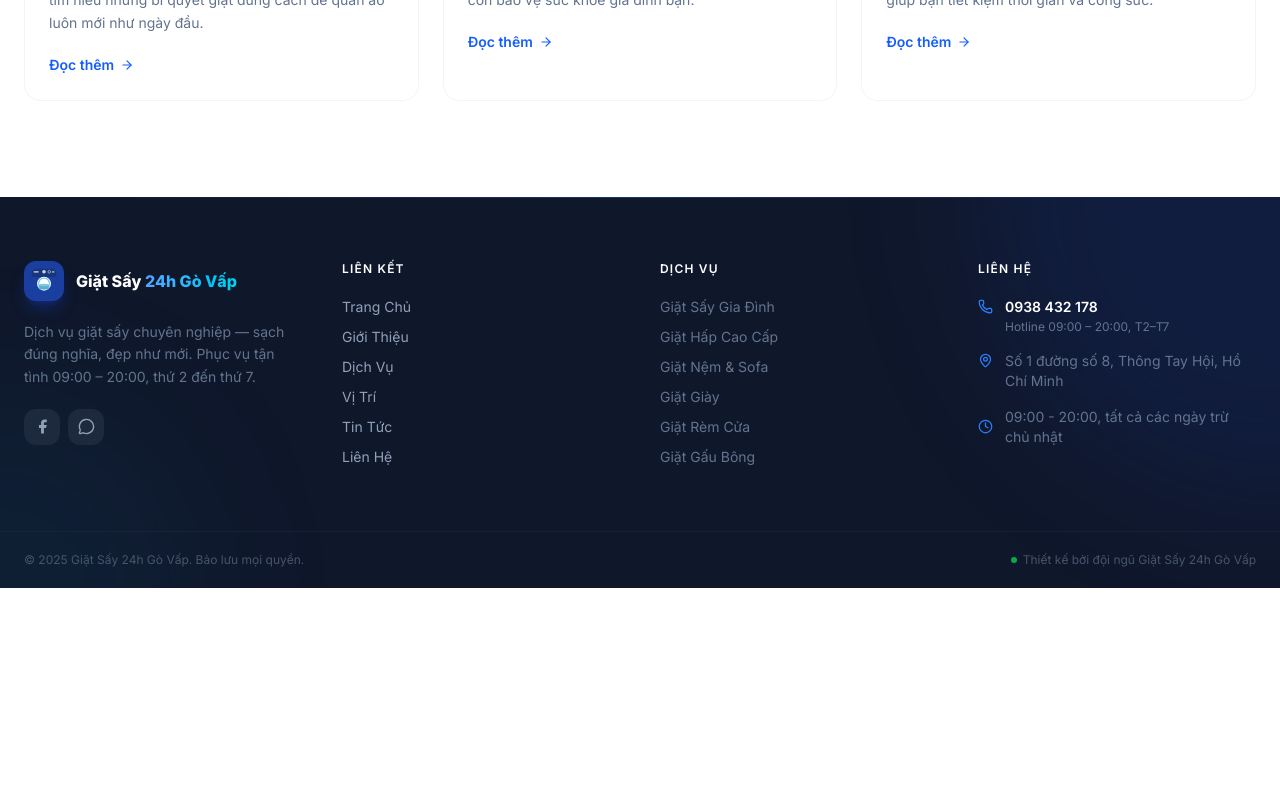
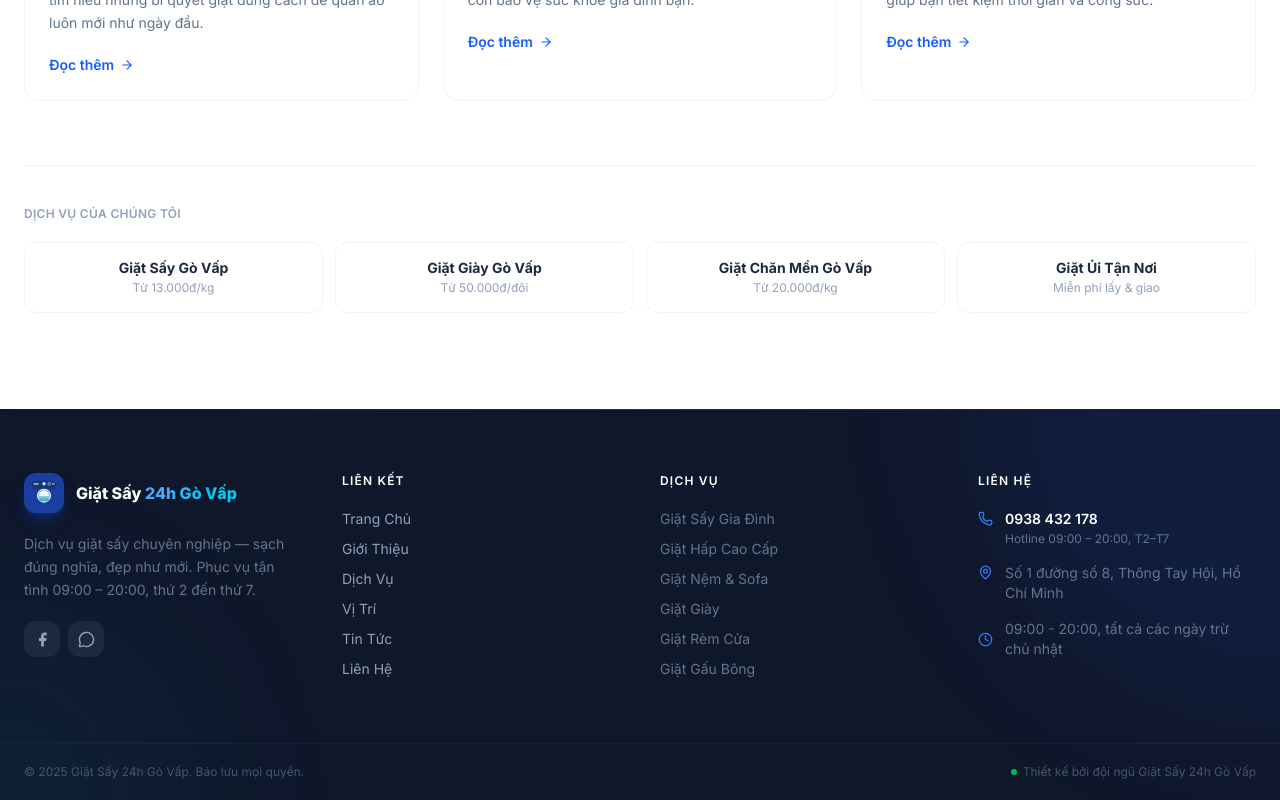
Before and after one commit to haiphan5289/giat-say-trang-dang, a Next.js app in the folder web/: page /tin-tuc in a window 1280 px wide. Shown: the part 706-1506 px from the top of the page. Before the commit the page ends 1294 px from the top, so only its background shows below. Built offline with nearby package versions, Linux system fonts and the light colour scheme.

Commit message:
[Revenue][CRE-] update goal seo

```diff
--- a/web/src/app/layout.tsx
+++ b/web/src/app/layout.tsx
@@ -65,9 +65,9 @@ const jsonLd = {
   },
   aggregateRating: {
     "@type": "AggregateRating",
-    ratingValue: "4.9",
+    ratingValue: "5.0",
     bestRating: "5",
-    reviewCount: "500",
+    reviewCount: "11",
   },
 };
 
--- a/web/src/app/tin-tuc/page.tsx
+++ b/web/src/app/tin-tuc/page.tsx
@@ -4,6 +4,13 @@ import Link from "next/link";
 import { newsPosts } from "@/data/news";
 import { ArrowLeft, ArrowRight, Calendar, Tag } from "lucide-react";
 import TiltCard from "@/components/ui/TiltCard";
+
+const relatedServices = [
+  { href: "/giat-say-go-vap", title: "Giặt Sấy Gò Vấp", sub: "Từ 13.000đ/kg" },
+  { href: "/giat-giay-go-vap", title: "Giặt Giày Gò Vấp", sub: "Từ 50.000đ/đôi" },
+  { href: "/giat-chan-men-go-vap", title: "Giặt Chăn Mền Gò Vấp", sub: "Từ 20.000đ/kg" },
+  { href: "/giat-ui-tan-noi-go-vap", title: "Giặt Ủi Tận Nơi", sub: "Miễn phí lấy & giao" },
+];
 
 export const metadata: Metadata = {
   title: "Tin Tức & Mẹo Hay",
@@ -80,6 +87,23 @@ export default function NewsPage() {
             </TiltCard>
           ))}
         </div>
+
+        {/* Dịch vụ liên quan */}
+        <div className="mt-16 pt-10 border-t border-slate-100">
+          <p className="text-xs font-semibold text-slate-400 uppercase tracking-wide mb-5">Dịch vụ của chúng tôi</p>
+          <div className="grid grid-cols-2 sm:grid-cols-4 gap-3">
+            {relatedServices.map((s) => (
+              <Link
+                key={s.href}
+                href={s.href}
+                className="bg-white border border-slate-100 rounded-xl p-4 text-center hover:border-blue-200 hover:shadow-md hover:bg-blue-50 transition-all duration-200 group"
+              >
+                <p className="font-bold text-slate-800 text-sm group-hover:text-blue-700 transition-colors leading-tight">{s.title}</p>
+                <p className="text-xs text-slate-400 mt-1">{s.sub}</p>
+              </Link>
+            ))}
+          </div>
+        </div>
       </div>
     </main>
   );
--- a/web/src/components/sections/ServicesGrid.tsx
+++ b/web/src/components/sections/ServicesGrid.tsx
@@ -1,4 +1,5 @@
 import { Shirt, Star, Heart, Cloud, ArrowRight, Zap } from "lucide-react";
+import Link from "next/link";
 import SectionHeader from "@/components/ui/SectionHeader";
 import CTAButton from "@/components/ui/CTAButton";
 import TiltCard from "@/components/ui/TiltCard";
@@ -15,6 +16,7 @@ const services = [
     bg: "bg-blue-50",
     text: "text-blue-600",
     ring: "ring-blue-100",
+    href: "/giat-say-go-vap",
   },
   {
     Icon: Zap,
@@ -26,6 +28,7 @@ const services = [
     bg: "bg-emerald-50",
     text: "text-emerald-600",
     ring: "ring-emerald-100",
+    href: "/giat-say-go-vap",
   },
   {
     Icon: Star,
@@ -37,6 +40,7 @@ const services = [
     bg: "bg-orange-50",
     text: "text-orange-600",
     ring: "ring-orange-100",
+    href: "/giat-giay-go-vap",
   },
   {
     Icon: Heart,
@@ -48,6 +52,7 @@ const services = [
     bg: "bg-pink-50",
     text: "text-pink-600",
     ring: "ring-pink-100",
+    href: "/giat-say-go-vap",
   },
   {
     Icon: Cloud,
@@ -59,6 +64,7 @@ const services = [
     bg: "bg-indigo-50",
     text: "text-indigo-600",
     ring: "ring-indigo-100",
+    href: "/giat-chan-men-go-vap",
   },
 ];
 
@@ -87,6 +93,7 @@ export default function ServicesGrid() {
         <StaggerGrid className="grid grid-cols-1 sm:grid-cols-2 lg:grid-cols-3 gap-5">
           {services.map((service) => (
             <StaggerItem key={service.title}>
+            <Link href={service.href} className="block h-full">
             <TiltCard
               className="group bg-white border border-slate-100 hover:border-transparent rounded-2xl p-6 shadow-sm hover:shadow-xl hover:shadow-slate-200/60 transition-all duration-300 cursor-pointer hover:-translate-y-1.5 relative overflow-hidden h-full"
             >
@@ -106,10 +113,16 @@ export default function ServicesGrid() {
               <p className="text-slate-500 text-sm leading-relaxed mb-4">
                 {service.description}
               </p>
-              <span className={`inline-block text-xs font-bold ${service.text} ${service.bg} border ${service.ring} px-3 py-1.5 rounded-full ring-2`}>
-                {service.price}
-              </span>
+              <div className="flex items-center justify-between">
+                <span className={`inline-block text-xs font-bold ${service.text} ${service.bg} border ${service.ring} px-3 py-1.5 rounded-full ring-2`}>
+                  {service.price}
+                </span>
+                <span className={`text-xs font-semibold ${service.text} flex items-center gap-1 opacity-0 group-hover:opacity-100 transition-opacity`}>
+                  Xem thêm <ArrowRight size={12} />
+                </span>
+              </div>
             </TiltCard>
+            </Link>
             </StaggerItem>
           ))}
         </StaggerGrid>
--- a/web/src/config/business.ts
+++ b/web/src/config/business.ts
@@ -12,6 +12,6 @@ export const BUSINESS = {
   lat: 10.8370625,
   lng: 106.6645925,
   coverageAreas: ["Gò Vấp", "Bình Thạnh", "Phú Nhuận", "Quận 12", "Tân Bình"],
-  rating: "4.9",
-  reviewCount: 500,
+  rating: "5.0",
+  reviewCount: 11,
 } as const;
```
Also changed, not shown: 1 other file (tests, documents, lock files or other folders).
